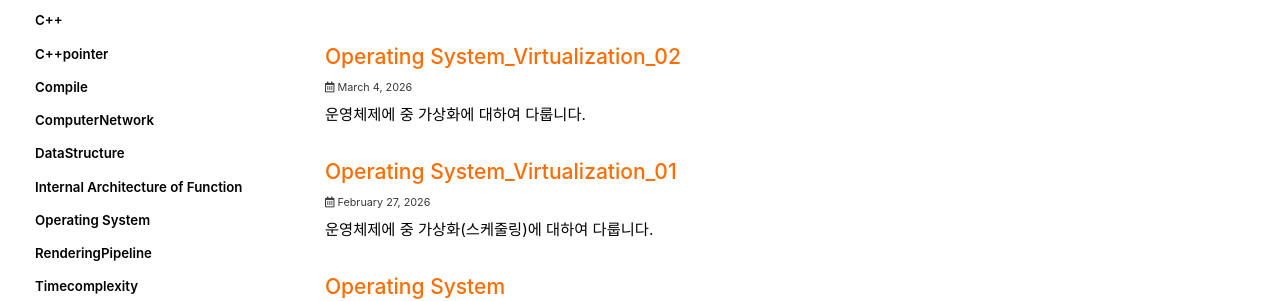
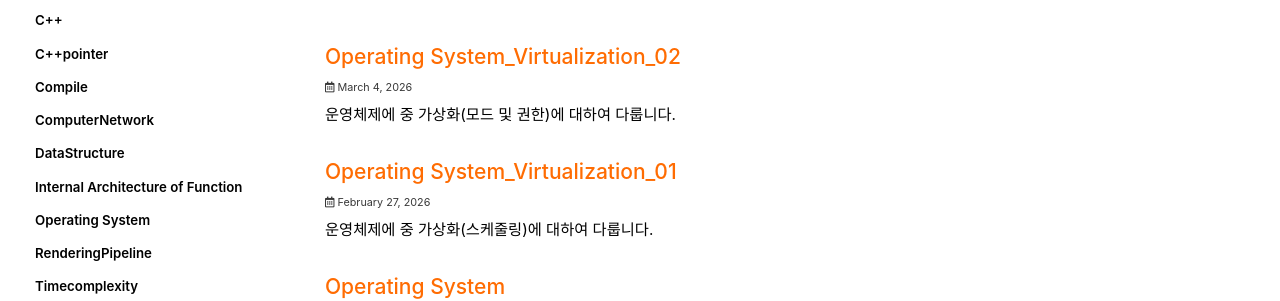
Before and after one commit to ElveCity/ElveCity.github.io, a Jekyll site: the page built from index.html, in a window 1280 px wide and 900 px high. Shown: the part 163-464 px from the top of the window. Built offline with Jekyll 4.4.1, drawn with Linux system fonts in a browser that asks for light colours; cached includes are drawn as plain includes; some web fonts are replaced; the list of posts is cut into pages by our own code.

Commit message:
chore : edit list

```diff
--- a/_posts/2026-03-04-OS_4.md
+++ b/_posts/2026-03-04-OS_4.md
@@ -1,6 +1,6 @@
 ---
 title: "Operating System_Virtualization_02"
-excerpt: "운영체제에 중 가상화에 대하여 다룹니다."
+excerpt: "운영체제에 중 가상화(모드 및 권한)에 대하여 다룹니다."
 
 categories:
   - Operating System
```
